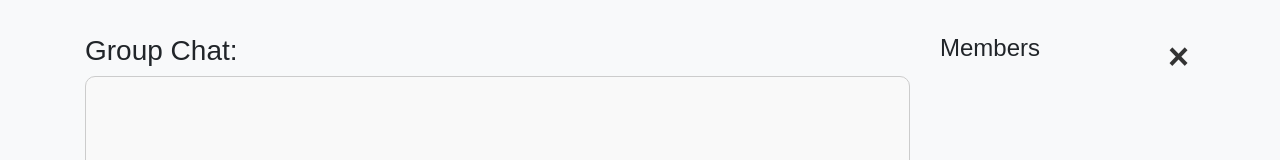
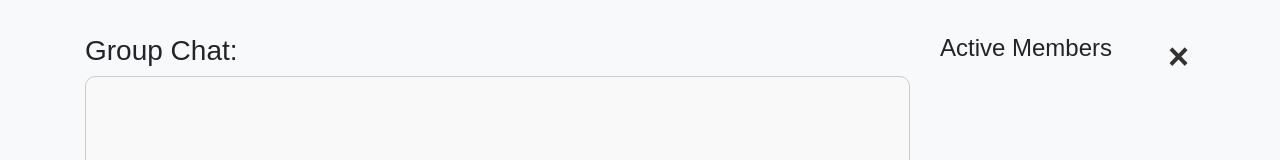
Before and after one commit to v-aap/101462436_lab_test1_chat_app, a website: page view/group.html in a window 1280 px wide. Shown: the top 160 px of the page. Drawn offline with nearby package versions, Linux system fonts and the light colour scheme; no server answers.

Commit message:
Read Me Update

```diff
--- a/view/group.html
+++ b/view/group.html
@@ -31,7 +31,7 @@
 
             <!-- Group Members Sidebar -->
             <div class="col-md-3">
-                <h4>Members</h4>
+                <h4>Active Members</h4>
                 <ul id="memberList" class="list-group"></ul>
             </div>
         </div>
```
Also changed, not shown: README.md.
